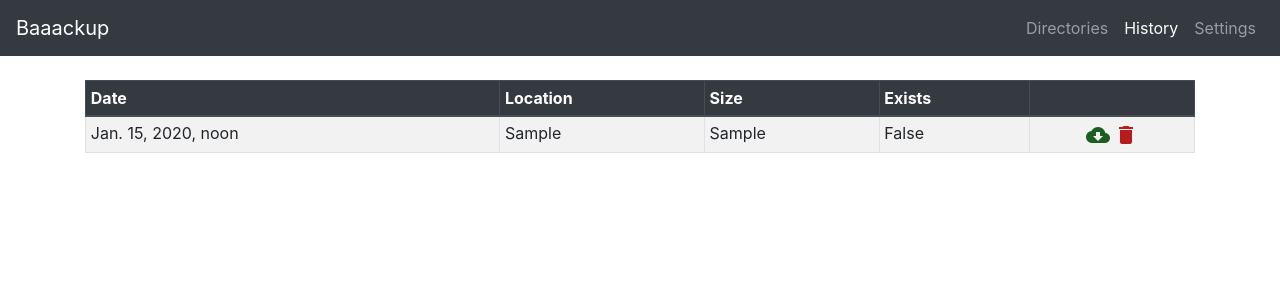
After one commit to bkbilly/Baackup, a Django app: page /webinterface/history in a window 1280 px wide. The commit adds this page. Shown: the top 300 px of the page. Run offline with Django 3.2, Linux system fonts and the light colour scheme; tables that the repository leaves empty hold one stand-in row (values such as "Sample post"); some libraries are stand-ins or nearby versions.

```diff
--- a/webinterface/admin.py
+++ b/webinterface/admin.py
@@ -1,6 +1,9 @@
 from django.contrib import admin
 
 # Register your models here.
-from .models import Directories
+from .models import Directories, Settings, BackupHistory, Logs
 
 admin.site.register(Directories)
+admin.site.register(Settings)
+admin.site.register(BackupHistory)
+admin.site.register(Logs)
--- a/webinterface/models.py
+++ b/webinterface/models.py
@@ -1,25 +1,47 @@
 from django.db import models
+import os.path
 
 # Create your models here.
 class Notification(models.Model):
-	sender = models.CharField(max_length=200)
+    sender = models.CharField(max_length=200, default='')
 
 class ExcludedDirs(models.Model):
-	directory = models.CharField(max_length=200)
+    directory = models.CharField(max_length=200, default='')
 
 class Directories(models.Model):
     date_added = models.DateTimeField('date added')
-    name = models.CharField(max_length=200)
-    location = models.CharField(max_length=200)
-    backup_type = models.CharField(max_length=50)
-    backup_location = models.CharField(max_length=50)
-    remote_url = models.CharField(max_length=200)
-    remote_user = models.CharField(max_length=200)
-    remote_pass = models.CharField(max_length=200)
-    exclude_dirs = models.ManyToManyField(ExcludedDirs)
+    name = models.CharField(max_length=100, default='')
+    location = models.CharField(max_length=50, default='local')
+    backup_type = models.CharField(max_length=50, default='folder')
+    path = models.CharField(max_length=200, default='')
+    remote_url = models.CharField(max_length=200, default='', blank=True)
+    remote_user = models.CharField(max_length=100, default='', blank=True)
+    remote_pass = models.CharField(max_length=100, default='', blank=True)
+    exclude_dirs = models.ManyToManyField(ExcludedDirs, blank=True)
+    def summary_path(self):
+        sumpath = self.path
+        if self.location not in ['local', '']:
+            sumpath = '{}@{}:{}'.format(self.remote_user, self.remote_url, self.path)
+        return sumpath
 
 class Settings(models.Model):
     run_hour = models.IntegerField(default=4)
-    tmp_dir = models.CharField(max_length=200)
-    encrypt_pass = models.CharField(max_length=100)
+    tmp_dir = models.CharField(max_length=200, default='./')
+    encrypt_pass = models.CharField(max_length=100, default='1234')
     notification = models.ManyToManyField(Notification)
+
+class BackupHistory(models.Model):
+    processed_date = models.DateTimeField('Created date')
+    path = models.CharField(max_length=200, default='')
+    size = models.CharField(max_length=50, default='')
+    def exists(self):
+        exists = False
+        if os.path.isfile(self.path):
+            exists = True
+        return exists
+    # exists = models.BooleanField(default=True)
+
+
+class Logs(models.Model):
+    date = models.DateTimeField('Date')
+    message = models.CharField(max_length=1000, default='')
--- a/webinterface/templates/webinterface/base.html
+++ b/webinterface/templates/webinterface/base.html
@@ -29,13 +29,13 @@
         <ul class="navbar-nav mr-auto"></ul>
         <ul class="nav navbar-nav navbar-right">
           <li class="nav-item {% if tab == 'Directories' %}active{% endif %}">
-            <a class="nav-link" href="Directories">Directories</a>
+            <a class="nav-link" href="directories">Directories</a>
           </li>
           <li class="nav-item {% if tab == 'History' %}active{% endif %}">
-            <a class="nav-link" href="History">History</a>
+            <a class="nav-link" href="history">History</a>
           </li>
           <li class="nav-item {% if tab == 'Settings' %}active{% endif %}">
-            <a class="nav-link" href="Settings">Settings</a>
+            <a class="nav-link" href="settings">Settings</a>
           </li>
         </ul>
       </div>
--- /dev/null
+++ b/webinterface/templates/webinterface/history.html
@@ -0,0 +1,40 @@
+{% extends "webinterface/base.html" %}
+{% load static %}
+{% block content %}
+
+<!-- <div class="starter-template">
+  <h1>Bootstrap starter template</h1>
+  <p class="lead">Use this document as a way to quickly start any new project.<br> All you get is this text and a mostly barebones HTML document.</p>
+</div>
+ -->
+
+
+<table id="dtBasicExample" class="table table-striped table-bordered table-sm" cellspacing="0" width="100%">
+  <thead class="thead-dark">
+    <tr>
+      <th class="th-sm">Date</th>
+      <th class="th-sm">Location</th>
+      <th class="th-sm">Size</th>
+      <th class="th-sm">Exists</th>
+      <th class="th-sm"></th>
+    </tr>
+  </thead>
+  <tbody>
+    {% for record in history %}
+    <tr>
+      <td>{{ record.processed_date }}</td>
+      <td>{{ record.path }}</td>
+      <td>{{ record.size }}</td>
+      <td>{{ record.exists }}</td>
+      <td align="center">
+        <a href="#"><img src="{% static 'webinterface/Images/cloud-download.png' %}"></a>
+        <a href="#"><img src="{% static 'webinterface/Images/delete.png' %}"></a>
+      </td>
+    </tr>
+    {% endfor %}
+  </tbody>
+</table>
+
+
+
+{% endblock %}
--- a/webinterface/urls.py
+++ b/webinterface/urls.py
@@ -3,5 +3,8 @@ from django.urls import path
 from . import views
 
 urlpatterns = [
-    path('', views.index, name='index'),
+    path('', views.directories, name='index'),
+    path('directories', views.directories, name='index'),
+    path('history', views.history, name='history'),
+    path('settings', views.settings, name='settings'),
 ]
--- a/webinterface/views.py
+++ b/webinterface/views.py
@@ -2,11 +2,21 @@ from django.shortcuts import render
 
 # Create your views here.
 from django.http import HttpResponse
-from .models import Directories
+from .models import Directories, BackupHistory, Logs
 # from django.template import loader
 
 
-def index(request):
-    latest_question_list = Directories.objects.all()
-    context = {'tab': 'Directories', 'latest_question_list': latest_question_list}
-    return render(request, 'webinterface/index.html', context)
+def directories(request):
+    directories = Directories.objects.order_by('name').all()
+    context = {'tab': 'Directories', 'directories': directories}
+    return render(request, 'webinterface/directories.html', context)
+
+def history(request):
+    history = BackupHistory.objects.order_by('-processed_date').all()
+    context = {'tab': 'History', 'history': history}
+    return render(request, 'webinterface/history.html', context)
+
+def settings(request):
+    logs = Logs.objects.order_by('date').all()
+    context = {'tab': 'Settings', 'logs': logs}
+    return render(request, 'webinterface/settings.html', context)
```
Also changed, not shown: webinterface/templates/webinterface/directories.html (renamed from webinterface/templates/webinterface/index.html, +11 -7 lines), webinterface/templates/webinterface/settings.html (added, +31 -0 lines), webinterface/migrations/0002_auto_20200114_1521.py (added), webinterface/migrations/0003_auto_20200114_1645.py (added), webinterface/migrations/0004_logs.py (added), webinterface/static/webinterface/Images/cloud-download.png (added), webinterface/static/webinterface/Images/delete.png (added), webinterface/static/webinterface/Images/information.png (added).
